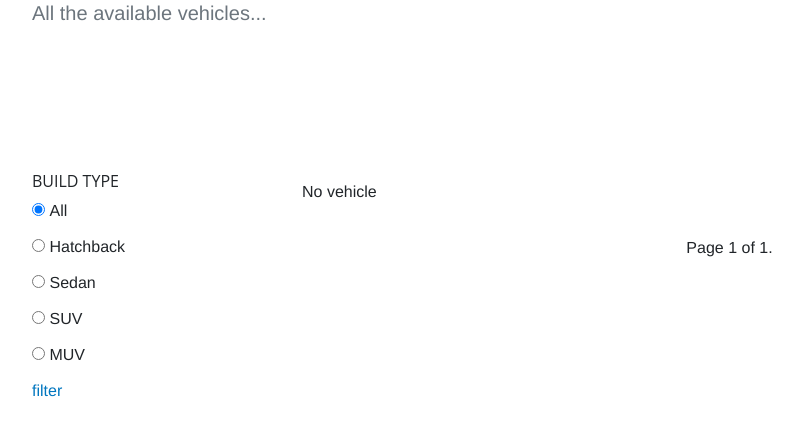
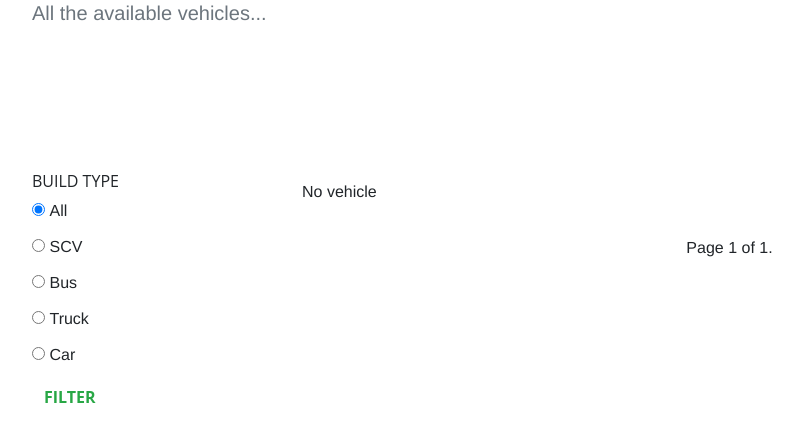
Before and after one commit to skad2198/pamo_v2, a Django app: page /cars/ in a window 1280 px wide. Shown: the part 262-704 px from the top of the page, without its empty margins (53-856 px from the left). Run offline with Django 3.2, Linux system fonts and the light colour scheme; data that the repository does not hold is empty; some libraries are stand-ins or nearby versions.

Commit message:
filters partially working..

```diff
--- a/pamo/web/templates/web/cars.html
+++ b/pamo/web/templates/web/cars.html
@@ -60,7 +60,7 @@ endblock %} {% block css %}
     <div class="row">
       <!-- Sidebar-->
       <div class="sidebar col-xl-3 col-lg-4 sidebar">
-        <form action="#" id="filter">
+        <form id="filter" action="{% url 'web:cars' %}" method="GET">
           <div class="block">
             <h6 class="text-uppercase">Build type</h6>
             <div class="form-group mb-1">
@@ -75,23 +75,29 @@ endblock %} {% block css %}
               <label for="all">All</label>
             </div>
             <div class="form-group mb-1">
-                <input id="hatchback" type="radio" name="make" class="radio-template" value="hatchback">
-                <label for="hatchback">Hatchback</label>
+                <input id="SCV" type="radio" name="make" class="radio-template" value="SCV">
+                <label for="SCV">SCV</label>
             </div>
             <div class="form-group mb-1">
-                  <input id="sedan" type="radio" name="make" class="radio-template" value="sedan">
-                  <label for="sedan">Sedan</label>
+                  <input id="Bus" type="radio" name="make" class="radio-template" value="Bus">
+                  <label for="Bus">Bus</label>
             </div>
             <div class="form-group mb-1">
-                  <input id="suv" type="radio" name="make" class="radio-template" value="suv">
-                  <label for="suv">SUV</label>
+                  <input id="Truck" type="radio" name="make" class="radio-template" value="Truck">
+                  <label for="Truck">Truck</label>
             </div>
             <div class="form-group mb-1">
-                  <input id="muv" type="radio" name="make" class="radio-template" value="muv">
-                  <label for="muv">MUV</label>
+                  <input id="Car" type="radio" name="make" class="radio-template" value="Car">
+                  <label for="Car">Car</label>
             </div>
           </div>
-          <a href="#" class="filter-submit" onclick="">filter</a>
+          <button
+          class="btn btn-outline-success my-2 my-sm-0"
+          type="submit"
+          id="filters"
+          >
+          Filter
+         </button>
         </form>
       </div>
       <!-- /Sidebar end-->
--- a/pamo/web/views.py
+++ b/pamo/web/views.py
@@ -25,7 +25,7 @@ def cars_page(request):
             Q(description__icontains=search_term) |
             Q(vehicle_type__icontains=search_term)
         )
-        paginator = Paginator(search_results, 9)  # Show 9 contacts per page.
+        paginator = Paginator(search_results, 9)  # Show 9 vehicles per page.
 
         page_number = request.GET.get('page')
         page_obj = paginator.get_page(page_number)
@@ -36,10 +36,24 @@ def cars_page(request):
             'page_obj': page_obj
         }
         return render(request, 'web/cars.html', context)
-
+    elif request.GET:
+        filters = request.GET['make']
+        filter_results = vehicle.objects.filter(
+            Q(vehicle_type__iexact=filters)
+        )
+        paginator = Paginator(filter_results, 9)  # show 9 vehicles per page
+        page_number = request.GET.get('page')
+        page_obj = paginator.get_page(page_number)
+        error_message = "Here's your filter results: " + filters
+        context = {
+            'error_message': error_message,
+            'filters': filters,
+            'page_obj': page_obj
+        }
+        return render(request, 'web/cars.html', context)
     else:
         vehicle_list = vehicle.objects.all()
-        paginator = Paginator(vehicle_list, 9)  # Show 9 contacts per page.
+        paginator = Paginator(vehicle_list, 9)  # Show 9 vehicles per page.
 
         page_number = request.GET.get('page')
         page_obj = paginator.get_page(page_number)
```
